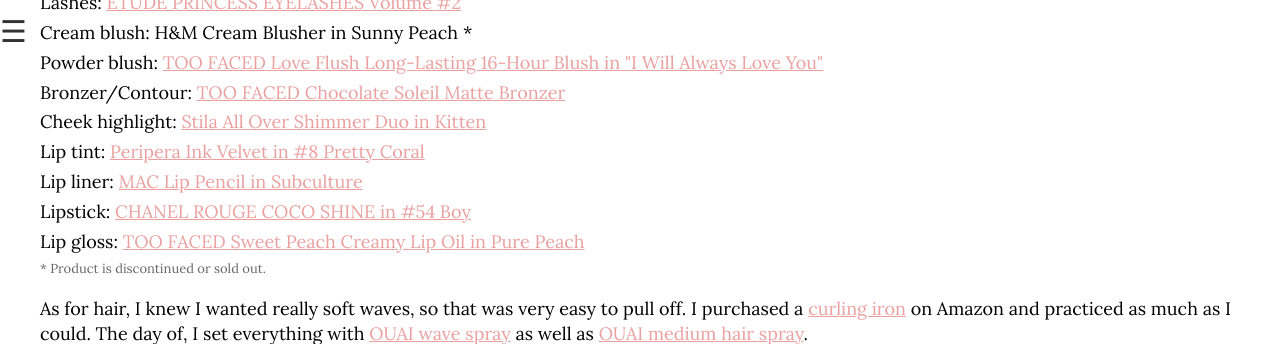
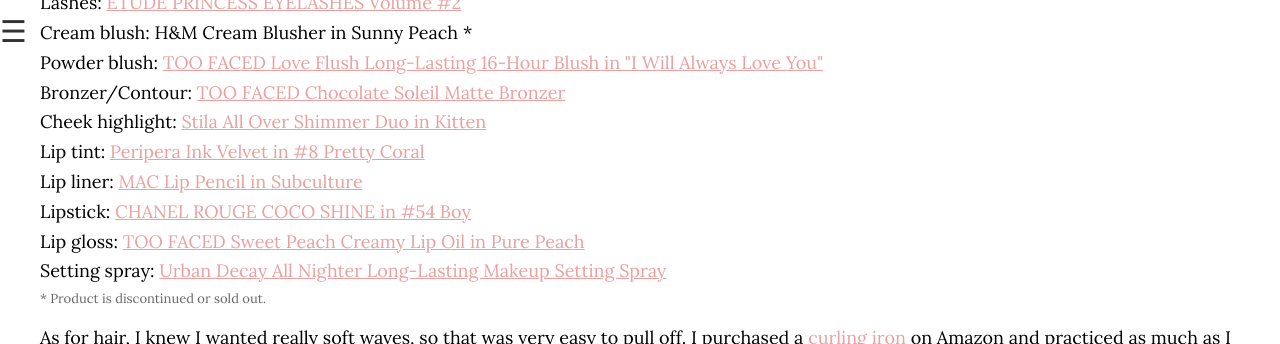
Before and after one commit to yjdeleon/yjdeleon.github.io, a Jekyll site: the page built from _posts/2017-07-13-wedding.markdown, in a window 1280 px wide and 900 px high, scrolled down 2651 px, cut to the strip 0-344 px from the top of the window. Built offline with Jekyll 4.4.1, drawn with Linux system fonts in a browser that asks for light colours; nearby versions of some CDN libraries; some web fonts are replaced; library files that are not in the unit come from our copies; comment, search, counter and statistics services are not loaded.

Commit message:
Added one item under products used

```diff
--- a/_posts/2017-07-13-wedding.markdown
+++ b/_posts/2017-07-13-wedding.markdown
@@ -44,6 +44,7 @@
 <h4>Lip liner: <a target="_blank"  href="http://www.maccosmetics.com/product/13852/340/products/makeup/lips/lip-pencil/lip-pencil#/shade/Subculture">MAC Lip Pencil in Subculture</a></h4>
 <h4>Lipstick: <a href="https://www.chanel.com/en_US/fragrance-beauty/makeup-lipstick-rouge-coco-shine-119570">CHANEL ROUGE COCO SHINE in #54 Boy</a></h4>
 <h4>Lip gloss: <a  target="_blank" href="http://www.sephora.com/sweet-peach-creamy-peach-oil-lip-gloss-P93984245?skuId=1894419&om_mmc=ppc-GG_378477159_27759166359_pla-181494470679_1894401_97594806279_9002009_c&country_switch=us&lang=en&gclid=CjwKEAjw16HLBRDF9L2UmOCH7U8SJAASVESo790q4AnaDSF6dAKL6EBgLQZRBj2U5d6XrNYQa5BEohoC2Vbw_wcB&gclsrc=aw.ds">TOO FACED Sweet Peach Creamy Lip Oil in Pure Peach</a></h4>
+<h4>Setting spray: <a  target="_blank" href="http://www.sephora.com/all-nighter-long-lasting-makeup-setting-spray-P263504?skuId=1899954&om_mmc=ppc-GG_381463959_27499886799_pla-72151907393_1899954_97594850079_9002009_c&country_switch=us&lang=en&gclid=Cj0KCQjwnazLBRDxARIsAECdauuJJ3BKTb7IWQQFpzMS4ui0eB777pZWGp_3e0zsH5ivIbX9i5vC6uYaAnfIEALw_wcB&gclsrc=aw.ds">Urban Decay All Nighter Long-Lasting Makeup Setting Spray</a></h4>
 
 <h6>* Product is discontinued or sold out.</h6>
 
```
